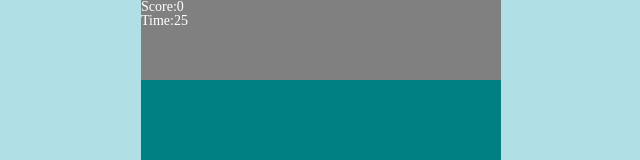
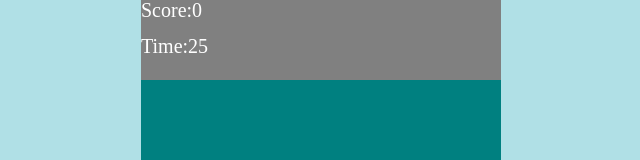
Before and after one commit to sun-lau/lunch-coding.github.io, a plain HTML site: page lunch-coding/dish-1/index.html in a window 1280 px wide. Shown: the top 160 px of the page, without its empty margins (319-959 px from the left). Drawn offline with nearby package versions, Linux system fonts and the light colour scheme.

Commit message:
Update index.html

```diff
--- a/lunch-coding/dish-1/index.html
+++ b/lunch-coding/dish-1/index.html
@@ -24,11 +24,11 @@
             }
             #score-label{
                 color:white;
-                font-size:14px;
+                font-size:20px;
             }
             #time-label{
                 color:white;
-                font-size:14px;
+                font-size:20px;
             }
             #playground{
                 background-color: gold;
@@ -92,6 +92,7 @@
         <div id="main">
             <div id="board">
                 <p id="score-label">Score:<span id="score">0</span></p>
+                <br>
                 <p id="time-label">Time:<span id="time">30</span></p>
             </div>
             <div id="playground">
```
